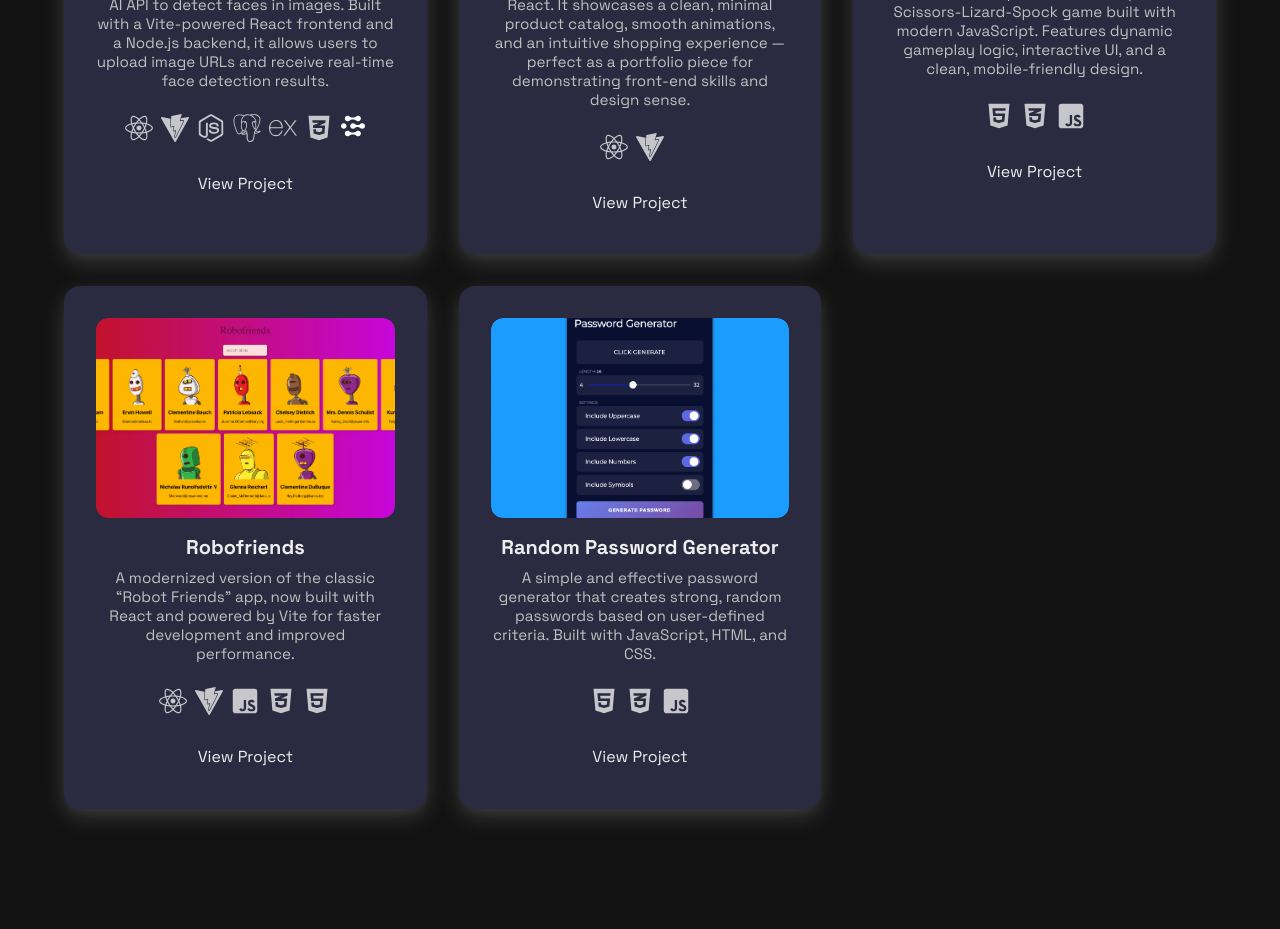
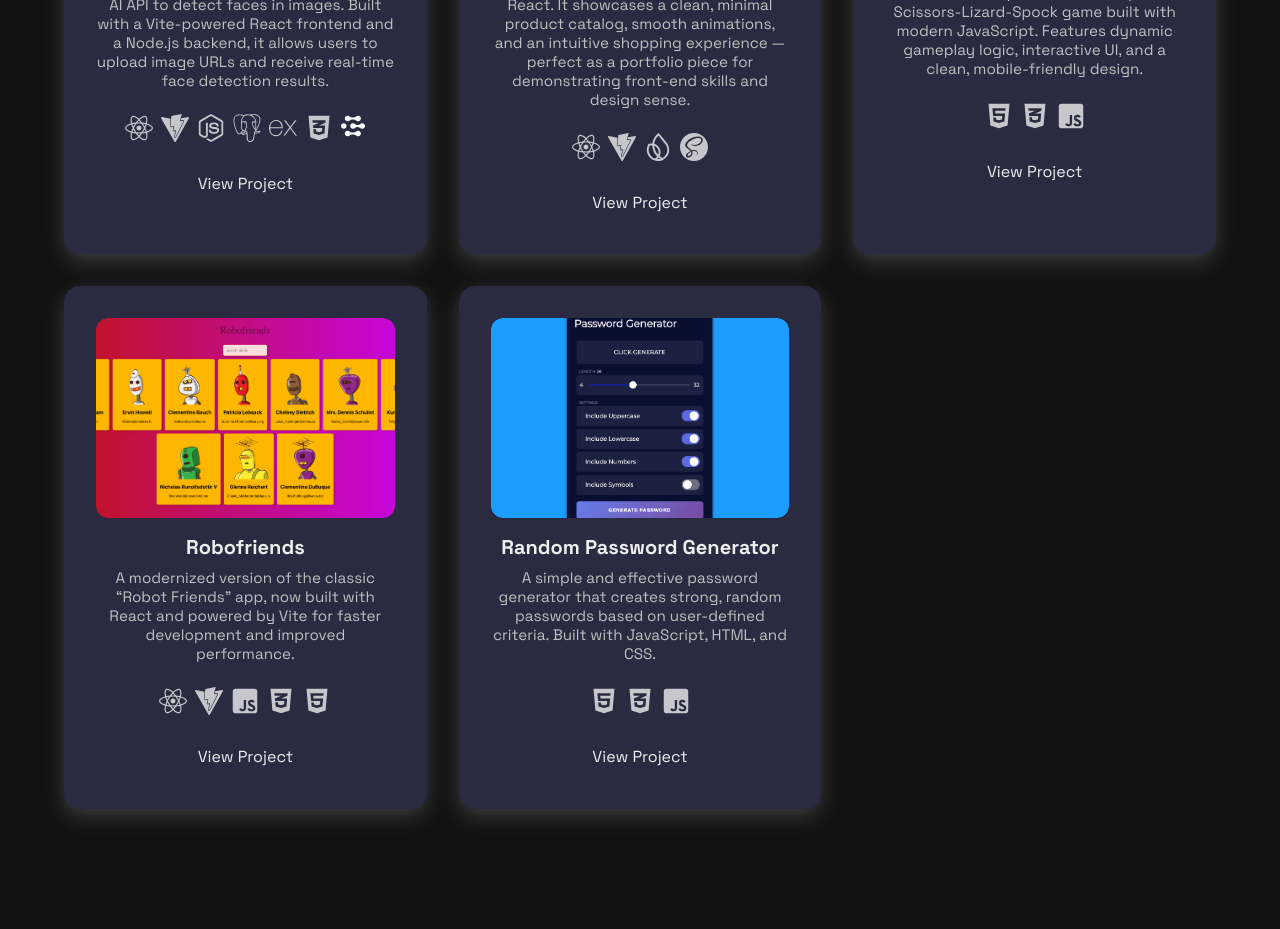
Before and after one commit to semajssor/my-portfolio, a React (Vite) app: page / in a window 1280 px wide. Shown: the part 1080-2009 px from the top of the page. Built offline with nearby package versions, Linux system fonts and the light colour scheme; no server answers.

Commit message:
modified project page

```diff
--- a/src/components/Projects/Projects.jsx
+++ b/src/components/Projects/Projects.jsx
@@ -2,7 +2,7 @@ import "./Projects.css";
 import { motion } from "framer-motion";
 import { fadeInUp } from "../../animations/fadeInUp";
 import { FaReact, FaNodeJs, FaCss3Alt, FaHtml5, FaJsSquare } from "react-icons/fa";
-import { SiVite, SiMongodb, SiPostgresql, SiExpress } from "react-icons/si";
+import { SiVite, SiMongodb, SiPostgresql, SiExpress, SiSass, SiFirebase } from "react-icons/si";
 import ClarifaiIcon from "../icons/ClarifaiIcon";
 
 const techIcons = {
@@ -16,6 +16,8 @@ const techIcons = {
 	html: <FaHtml5 title="html" />,
 	javascript: <FaJsSquare title="JavaScript" />,
 	clarifai: <ClarifaiIcon title="Clarifai" />,
+	scss: <SiSass title="SCSS" />,
+	firebase: <SiFirebase title="Firebase" />,
 };
 
 //To change recordings (.mov) to .gif, I firstly used the HandBrake app to convert in .mp4 and then used ezgif.com to convert it to .gif
```
